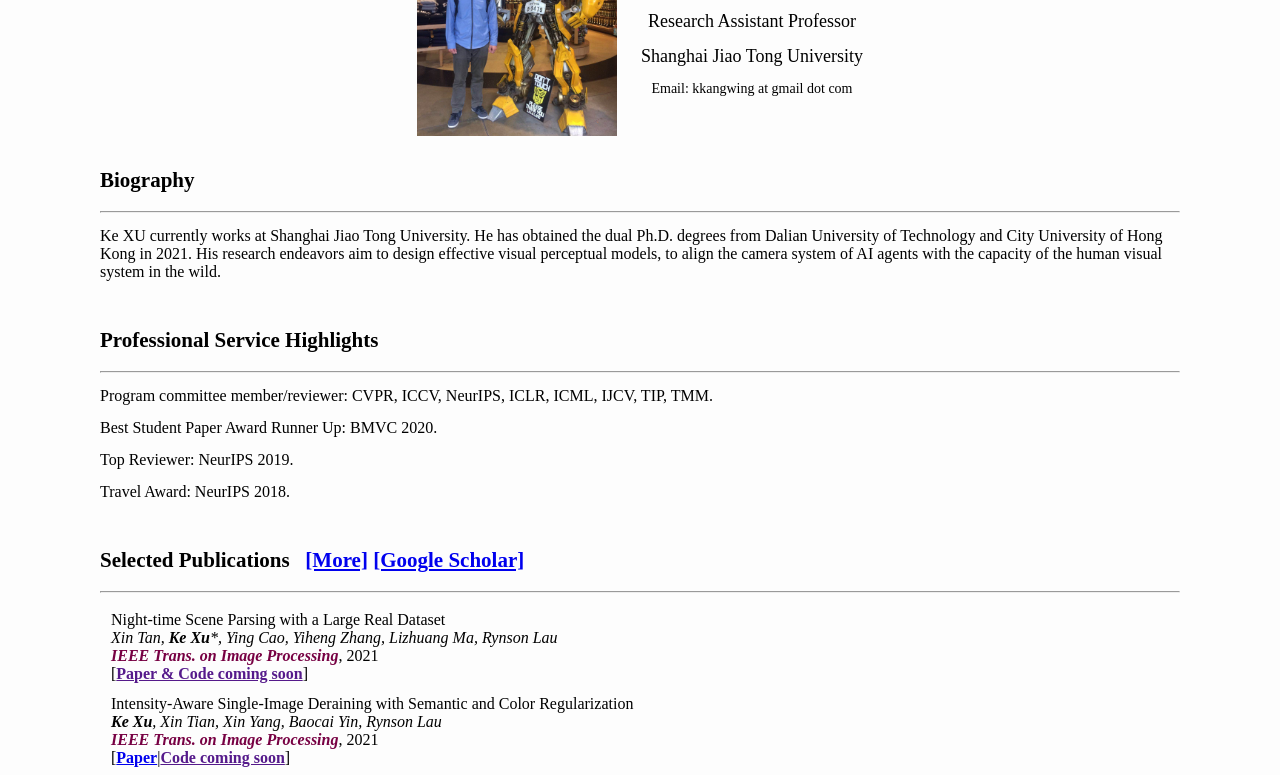
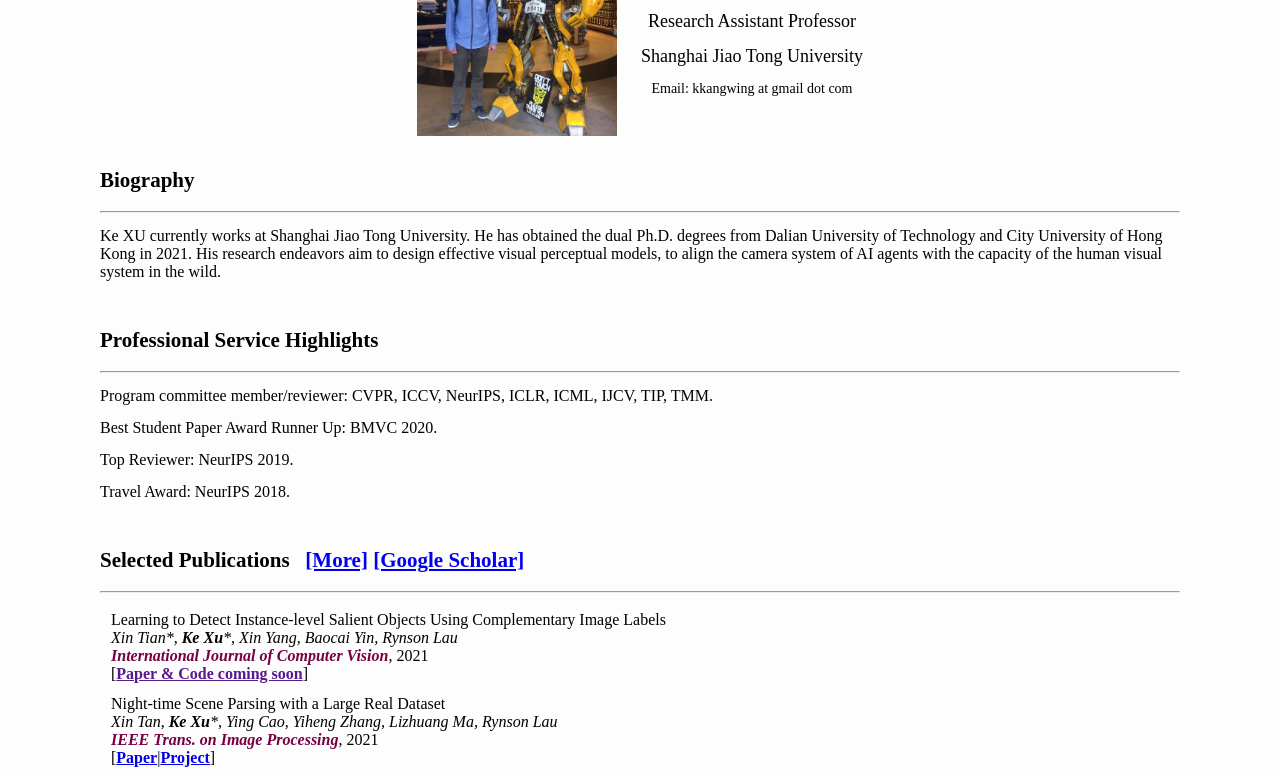
Before and after one commit to kkbless/kkbless.github.io, a plain HTML site: page index.html in a window 1280 px wide. Shown: the part 171-946 px from the top of the page. Drawn offline with Linux system fonts and the light colour scheme.

Commit message:
Update index.html

```diff
--- a/index.html
+++ b/index.html
@@ -71,13 +71,25 @@ body {
 
 		<tr>
 			<td>
+			<font size="3">Learning to Detect Instance-level Salient Objects Using Complementary Image Labels
+			<br>
+			<i>Xin Tian*, <b>Ke Xu</b>*, Xin Yang, Baocai Yin, Rynson Lau</i>
+			<br>
+			<b><i><font color="#770043">International Journal of Computer Vision</font></i></b>, 2021
+			<br>
+			[<a href=''><b>Paper & Code coming soon</b></a>]
+			</td>
+		</tr>
+
+		<tr>
+			<td>
 			<font size="3">Night-time Scene Parsing with a Large Real Dataset
 			<br>
 			<i>Xin Tan, <b>Ke Xu</b><span lang="EN-US" style="mso-bidi-font-size:8pt;font-family:Wingdings;mso-ascii-font-family:'Times New Roman';mso-hansi-font-family:'Times New Roman';color:black;mso-char-type:symbol;mso-symbol-font-family:Wingdings">*</span>, Ying Cao, Yiheng Zhang, Lizhuang Ma, Rynson Lau</i>
 			<br>
 			<b><i><font color="#770043">IEEE Trans. on Image Processing</font></i></b>, 2021
 			<br>
-			[<a href=''><b>Paper & Code coming soon</b></a>]
+			[<a href='https://arxiv.org/pdf/2003.06883.pdf'><b>Paper</b></a>|<a href='https://dmcv.sjtu.edu.cn/people/phd/tanxin/NightCity/index.html'><b>Project</b></a>]
 			</td>
 		</tr>
 
```
